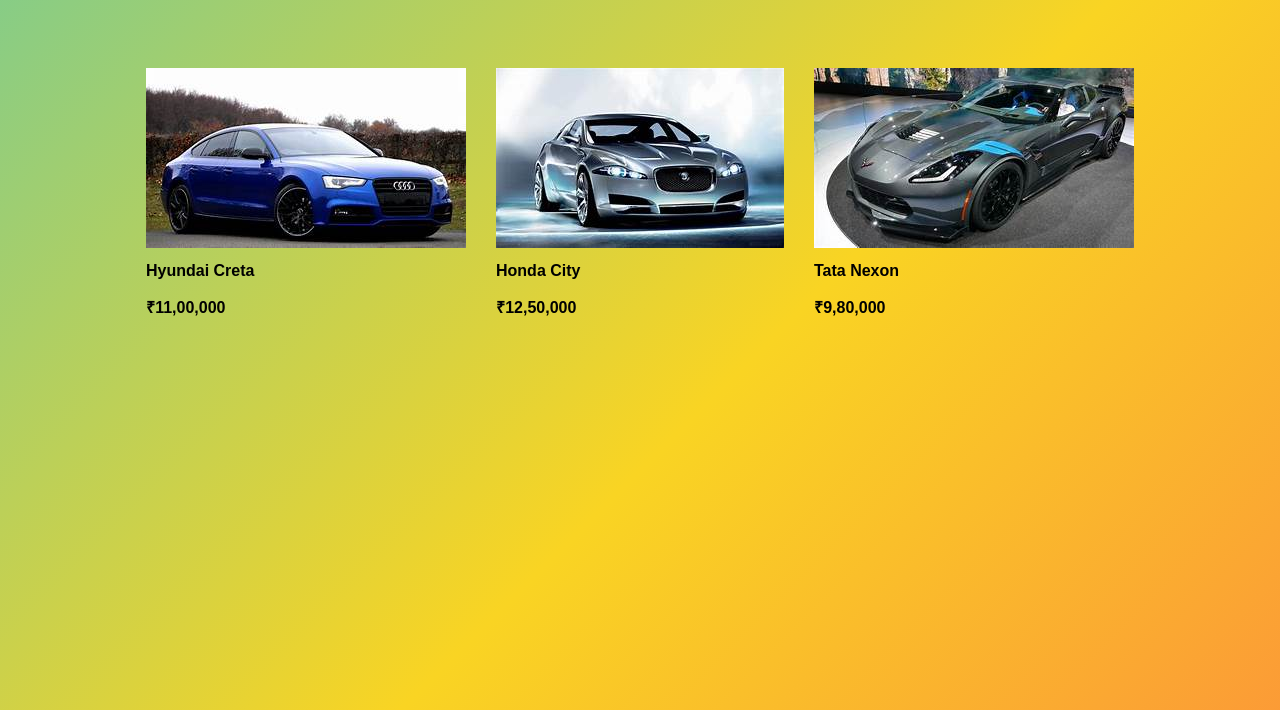
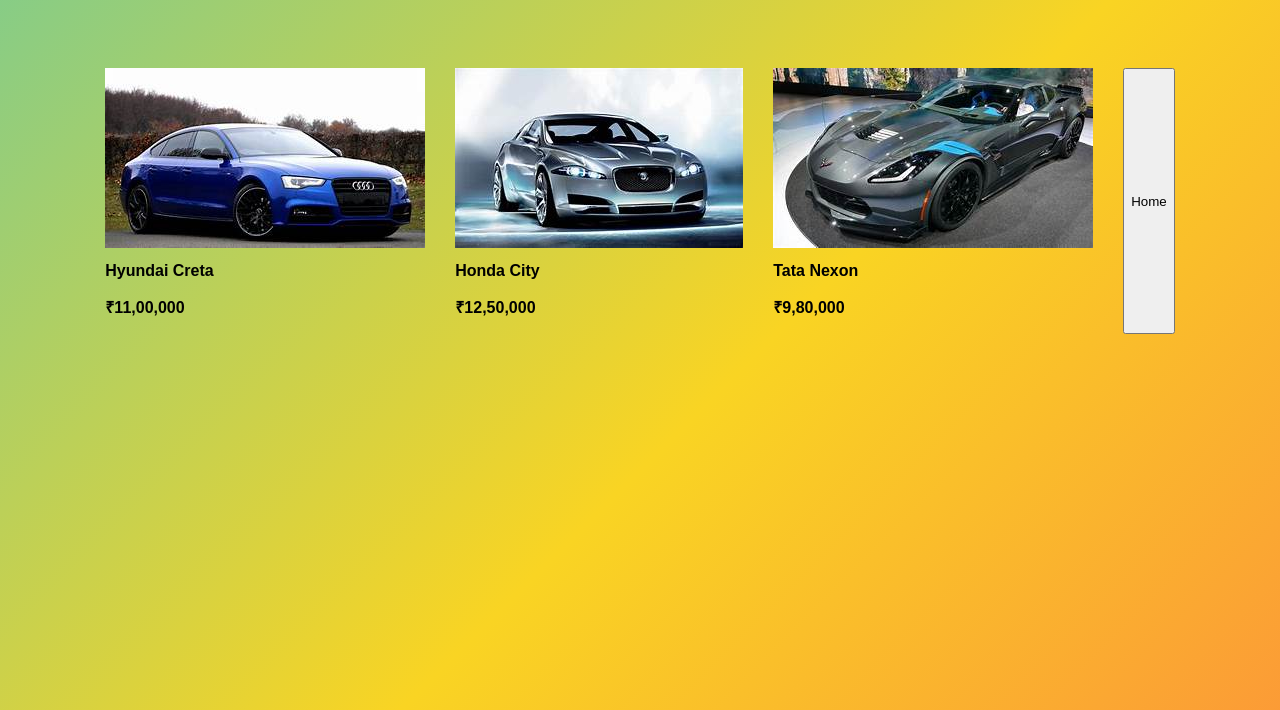
Before and after one commit to kajisharuk/VehicleShowroom-, a plain HTML site: page car.html in a window 1280 px wide. Shown: the part 90-800 px from the top of the page. Drawn offline with Linux system fonts and the light colour scheme.

Commit message:
Update car.html

```diff
--- a/car.html
+++ b/car.html
@@ -25,7 +25,14 @@
         <img src="images/car 3.jpg">
         <p>Tata Nexon</p>
         <p class="price">₹9,80,000</p>
-    </div>
+    </div> <button class="home-btn" onclick="goHome()">Home</button>
+
+<script>
+function goHome(){
+    window.location.href = "home.html";
+}
+</script>
+
 </div>
 
 </body>
```
